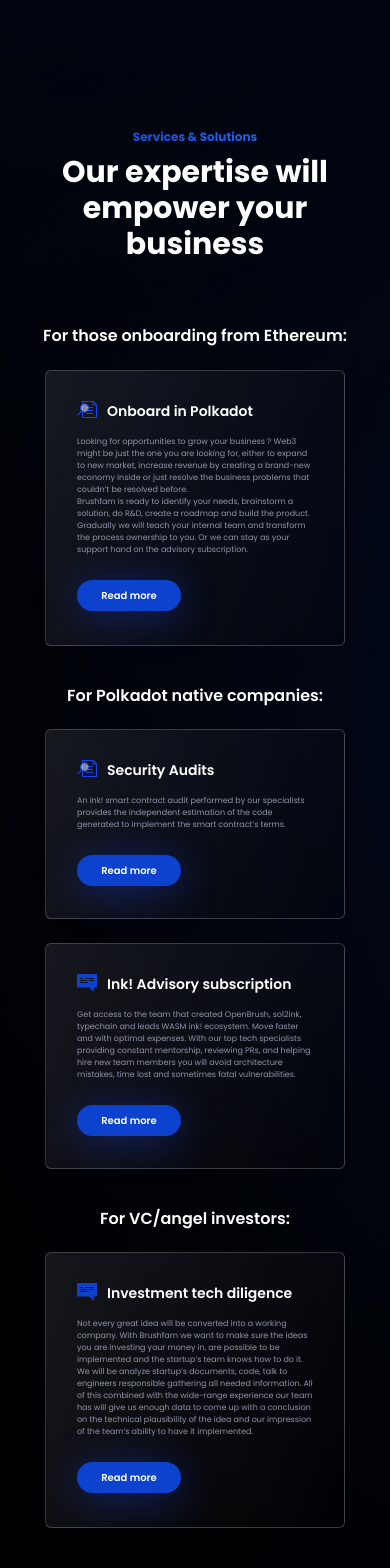
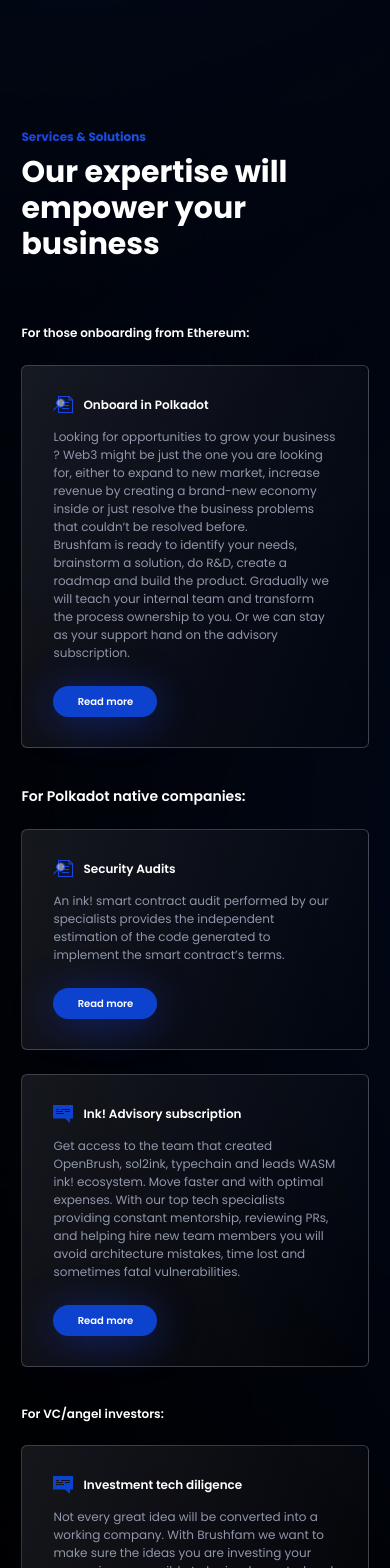
Before and after one commit to Brushfam/brushfam-website, a Next.js app: page / in a window 390 px wide. Shown: the part 2120-3688 px from the top of the page. Built offline with nearby package versions, Linux system fonts and the light colour scheme.

Commit message:
update Services mobile

```diff
--- a/styles/Services.module.css
+++ b/styles/Services.module.css
@@ -188,14 +188,28 @@
     }
 
     .section {
-        height: 2200px;
+        height: 2420px;
     }
 
+    .block1, .block2, .block3, .block4, .block5 {
+        width: 380px
+    }
+    .block1 {
+        height: 394px;
+    }
     .block2 {
+        height: 246px;
         margin-right: 0;
     }
+    .block3 {
+        height: 318px;
+    }
     .block4 {
+        height: 408px;
         margin-right: 0;
+    }
+    .block5 {
+        height: 264px;
     }
     .serviceTitle, .serviceTitle4, .serviceTitle5 {
         text-align: center;
@@ -229,7 +243,6 @@
     }
     .textHeader {
         font-size: 30px;
-        max-width: 400px;
     }
 
     .serviceTitle, .serviceTitle4, .serviceTitle5 {
@@ -244,39 +257,48 @@
         width: 104px;
         height: 31px;
     }
+
+    .wrapper p {
+        font-size: 12px;
+    }
 }
 
 @media (max-width: 460px) {
     .section {
-        height: 1900px;
+        height: 2200px;
+    }
+    .mainDiv {
+        width: 89%;
+    }
+    .textTitle {
+        justify-content: flex-start;
     }
 
     .textHeader {
         max-width: 340px;
+        text-align: start;
+    }
+
+    .wrapper {
+        align-items: center;
+    }
+    .wrapper p {
+        font-size: 12px;
+    }
+    .serviceTitle, .serviceTitle4, .serviceTitle5 {
+        text-align: start;
+        max-width: none;
     }
 
     .block1, .block2, .block3, .block4, .block5 {
-        width: 300px;
+        height: auto;
+        width: 100%;
         padding: 30px 31px;
     }
 
-    .block1 {
-        height: 276px;
-    }
-
-    .block2 {
-        height: 190px;
-    }
-
-    .block3 {
-        height: 226px;
-    }
-
-    .block4 {
-        height: 276px;
-    }
-
-    .block5 {
-        height: 204px;
+    .serviceTitle, .serviceTitle4, .serviceTitle5 {
+        width: 100%;
+        font-size: 14px;
+        text-align: start;
     }
 }
```
